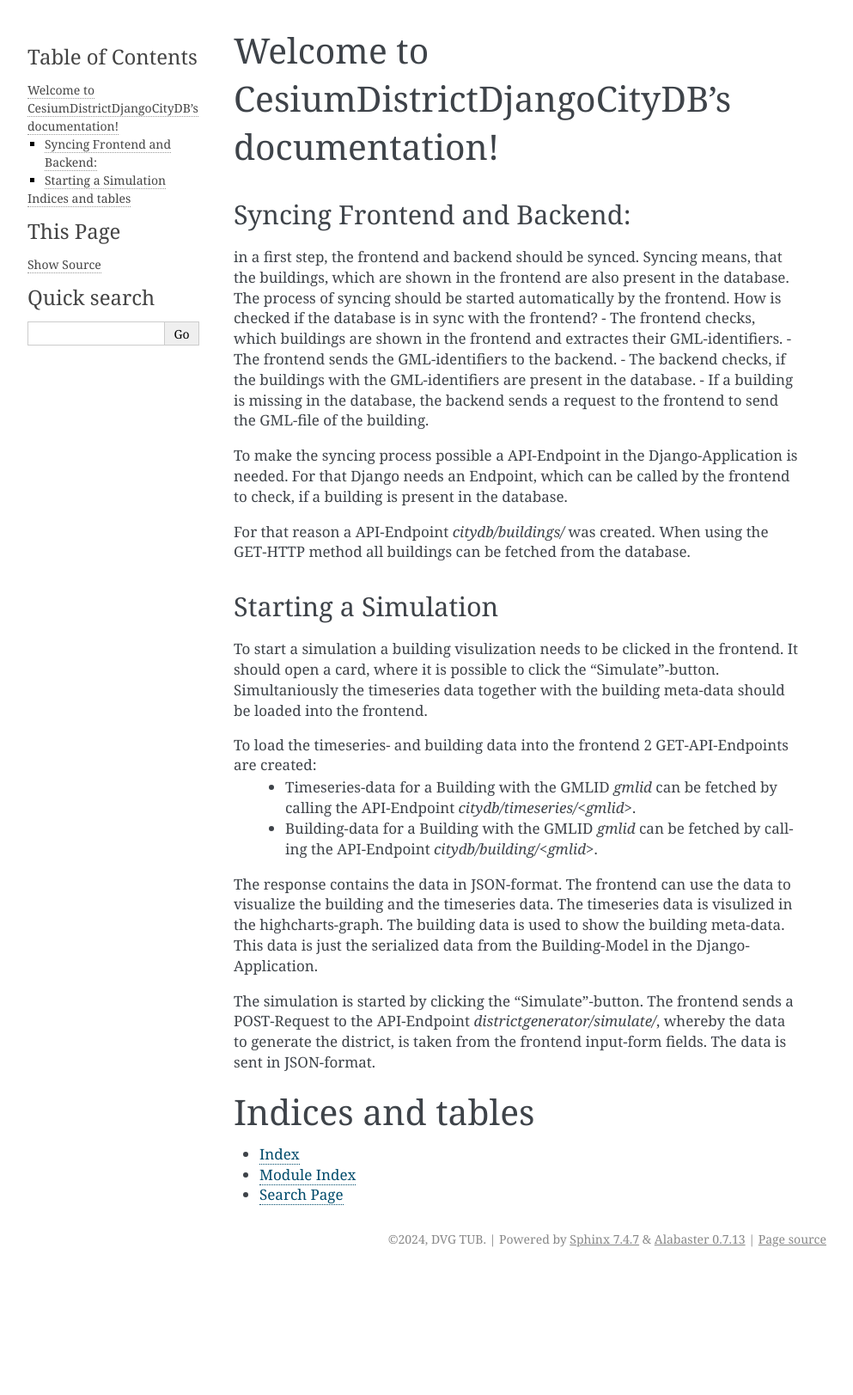
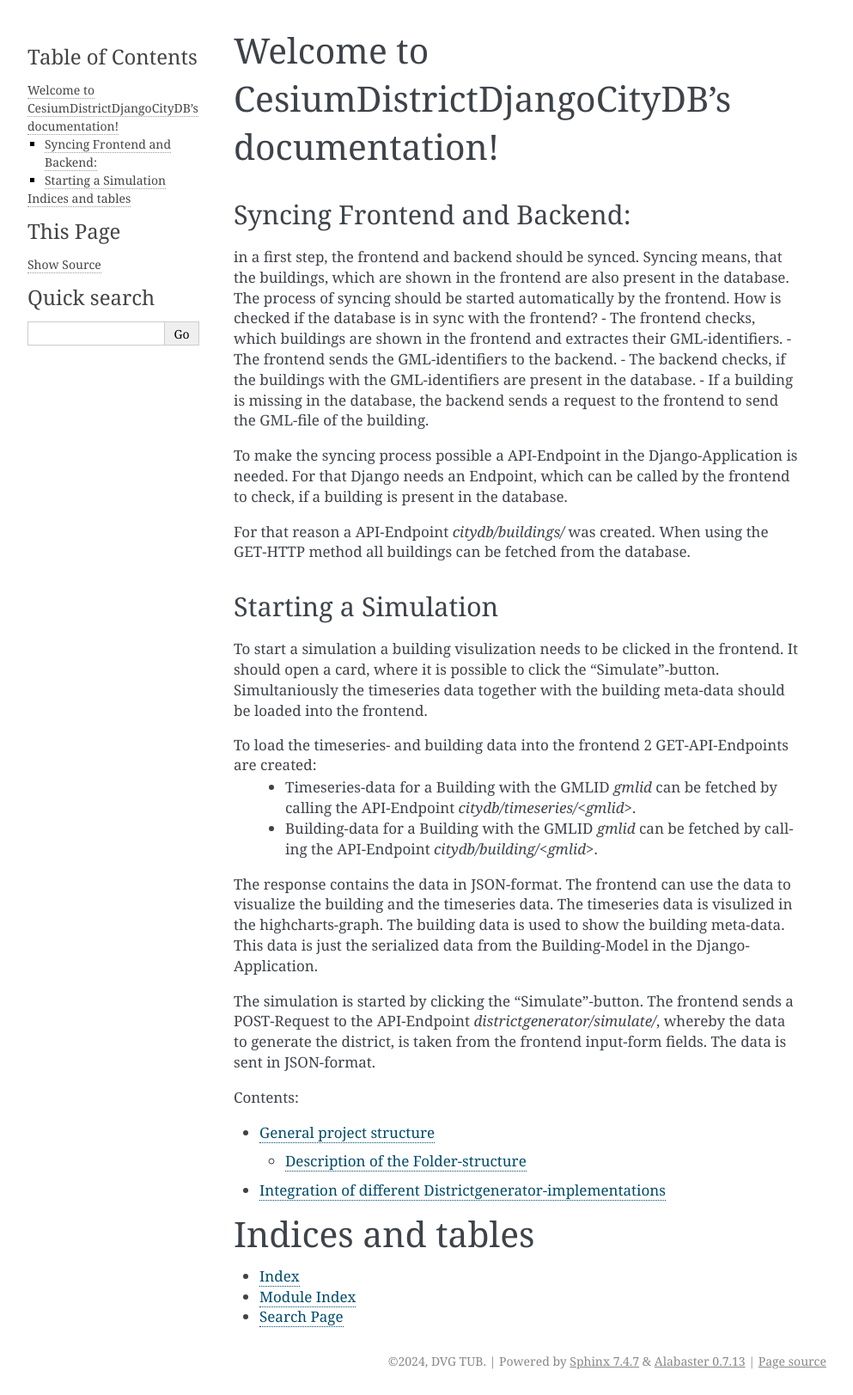
Before and after one commit to TUB-DVG/djangoCesium, a Sphinx documentation site: the page built from doc/source/index.rst, in a window 1280 px wide. Shown: the whole page at 86% size, without its empty margins (148-1141 px from the left). Built offline with Sphinx 7.4.7, drawn with Linux system fonts in a browser that asks for light colours; before the commit the page ends 1481 px from its top, so only the background shows below that.

Commit message:
wrote documentation of general app structure, tried to make mermaid-image be rendered within sphinx build

```diff
--- a/doc/source/conf.py
+++ b/doc/source/conf.py
@@ -14,7 +14,9 @@
 # -- General configuration ---------------------------------------------------
 # https://www.sphinx-doc.org/en/master/usage/configuration.html#general-configuration
 
-extensions = []
+extensions = [
+   'sphinxcontrib.mermaid',
+]
 
 templates_path = ['_templates']
 exclude_patterns = []
--- a/doc/source/index.rst
+++ b/doc/source/index.rst
@@ -42,6 +42,9 @@
    :maxdepth: 2
    :caption: Contents:
 
+   projectStructure
+   integrationOfSubmodule
+
 
 
 Indices and tables
```
Also changed, not shown: doc/source/projectStructure.rst (+9 -10 lines), 1 other file.
